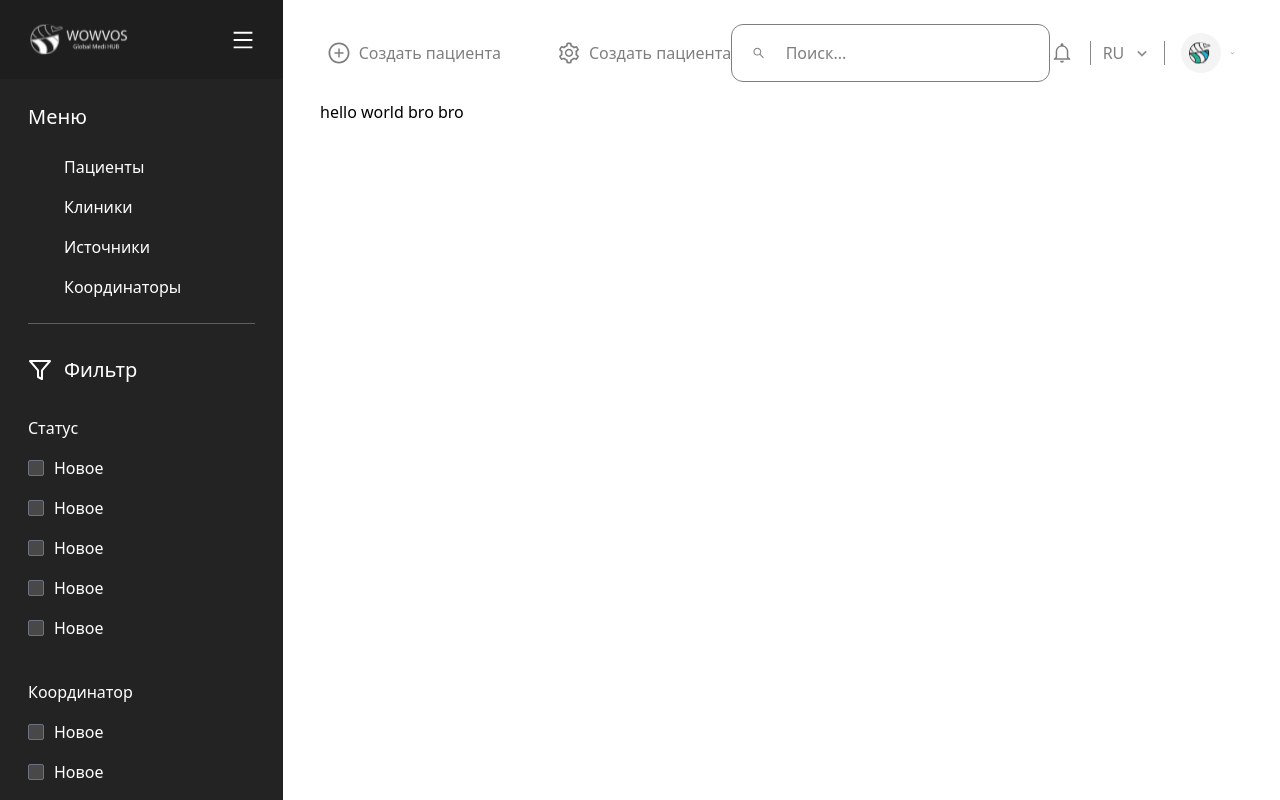
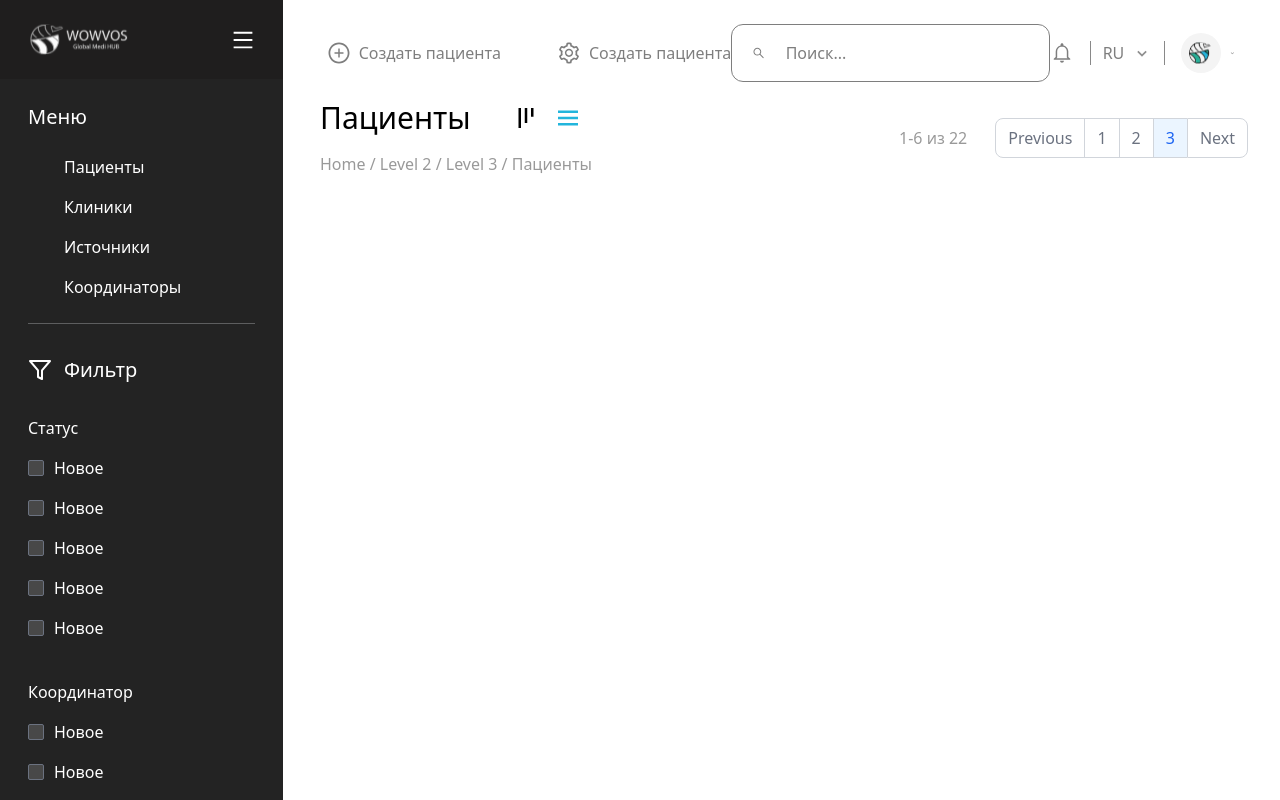
Before and after one commit to Daler-web-dev/WowVos_CRM, a Next.js app: page / in a window 1280 px wide. Built offline with nearby package versions, Linux system fonts and the light colour scheme.

Commit message:
index top div is ready:

```diff
--- /dev/null
+++ b/src/components/Pagination.tsx
@@ -0,0 +1,57 @@
+import React from "react";
+
+interface PaginationProps {}
+
+const Pagination: React.FC<PaginationProps> = () => {
+	return (
+		<>
+			<nav aria-label="Page navigation example">
+				<ul className="inline-flex -space-x-px">
+					<li>
+						<a
+							href="#"
+							className="px-3 py-2 ml-0 leading-tight text-gray-500 bg-white border border-gray-300 rounded-l-lg hover:bg-gray-100 hover:text-gray-700 dark:bg-gray-800 dark:border-gray-700 dark:text-gray-400 dark:hover:bg-gray-700 dark:hover:text-white"
+						>
+							Previous
+						</a>
+					</li>
+					<li>
+						<a
+							href="#"
+							className="px-3 py-2 leading-tight text-gray-500 bg-white border border-gray-300 hover:bg-gray-100 hover:text-gray-700 dark:bg-gray-800 dark:border-gray-700 dark:text-gray-400 dark:hover:bg-gray-700 dark:hover:text-white"
+						>
+							1
+						</a>
+					</li>
+					<li>
+						<a
+							href="#"
+							className="px-3 py-2 leading-tight text-gray-500 bg-white border border-gray-300 hover:bg-gray-100 hover:text-gray-700 dark:bg-gray-800 dark:border-gray-700 dark:text-gray-400 dark:hover:bg-gray-700 dark:hover:text-white"
+						>
+							2
+						</a>
+					</li>
+					<li>
+						<a
+							href="#"
+							aria-current="page"
+							className="px-3 py-2 text-blue-600 border border-gray-300 bg-blue-50 hover:bg-blue-100 hover:text-blue-700 dark:border-gray-700 dark:bg-gray-700 dark:text-white"
+						>
+							3
+						</a>
+					</li>
+					<li>
+						<a
+							href="#"
+							className="px-3 py-2 leading-tight text-gray-500 bg-white border border-gray-300 rounded-r-lg hover:bg-gray-100 hover:text-gray-700 dark:bg-gray-800 dark:border-gray-700 dark:text-gray-400 dark:hover:bg-gray-700 dark:hover:text-white"
+						>
+							Next
+						</a>
+					</li>
+				</ul>
+			</nav>
+		</>
+	);
+};
+
+export default Pagination;
--- a/src/layout/Layout.tsx
+++ b/src/layout/Layout.tsx
@@ -162,7 +162,7 @@ const Layout: React.FC<LayoutProps> = ({ children }) => {
 										Статус
 									</span>
 									{[1, 2, 3, 4, 5].map((item) => (
-										<div className="flex items-center gap-2.5">
+										<div key={item} className="flex items-center gap-2.5">
 											<input
 												type="checkbox"
 												className="bg-[#484848] rounded-sm w-4 h-4"
@@ -176,7 +176,7 @@ const Layout: React.FC<LayoutProps> = ({ children }) => {
 										Координатор
 									</span>
 									{[1, 2, 3, 4, 5].map((item) => (
-										<div className="flex items-center gap-2.5">
+										<div key={item} className="flex items-center gap-2.5">
 											<input
 												type="checkbox"
 												className="bg-[#484848] rounded-sm w-4 h-4"
@@ -192,7 +192,7 @@ const Layout: React.FC<LayoutProps> = ({ children }) => {
 					</div>
 				</aside>
 			</div>
-			<main className="pl-[25%] pt-[100px]">{children}</main>
+			<main style={{ paddingLeft: menuOpen ? "25%" : "8%", transition: ".4s ease" }} className="pl-[ pt-[100px]"  >{children}</main>
 			<footer></footer>
 		</>
 	);
--- a/src/pages/index.tsx
+++ b/src/pages/index.tsx
@@ -1,13 +1,37 @@
-import Head from "next/head";
-import Image from "next/image";
 import { Inter } from "next/font/google";
+import { BiMenuAltRight, BiMenu } from "react-icons/bi";
+import Pagination from "@/components/Pagination";
+import { useState } from "react";
 
 const inter = Inter({ subsets: ["latin"] });
 
 export default function Home() {
+	const [isTable, setTable] = useState(true)
+
 	return (
-		<>
-			hello world bro bro
-		</>
+		<section>
+			<div className="flex justify-between items-center w-full pr-8">
+				<div className="flex flex-col gap-4">
+					<div className="flex items-center gap-10">
+						<h1 className="text-3xl font-medium">Пациенты</h1>
+						<div className="flex gap-3">
+							<button className="cursor-pointer rotate-[270deg]" onClick={() => setTable(false)} >
+								<BiMenuAltRight size="30" color={!isTable ? "#22B5DC" : ""} />
+							</button>
+							<button className="cursor-pointer rotate-[0deg]" onClick={() => setTable(true)}  >
+								<BiMenu size="30" color={isTable ? "#22B5DC" : ""} />
+							</button>
+						</div>
+					</div>
+					<span className="opacity-[.4]">
+						Home / Level 2 / Level 3 / Пациенты
+					</span>
+				</div>
+				<div className="flex items-center gap-7">
+					<span className="opacity-[.4]" >1-6 из 22</span>
+					<Pagination/>
+				</div>
+			</div>
+		</section>
 	);
 }
```
